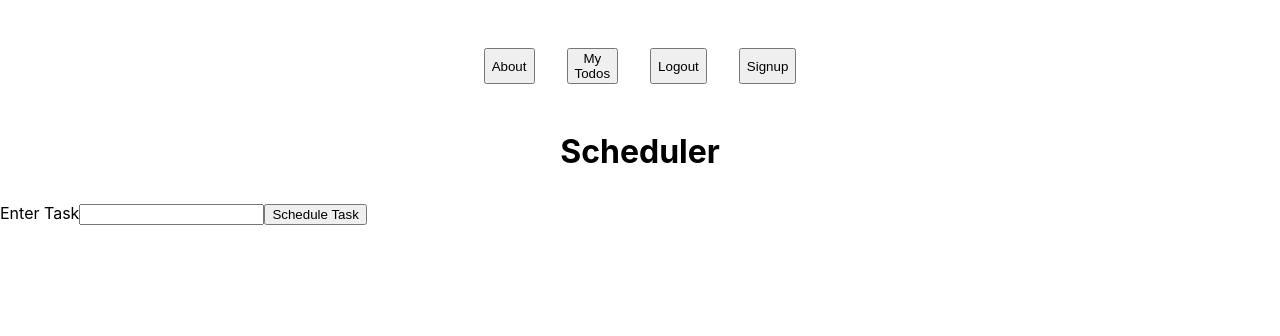
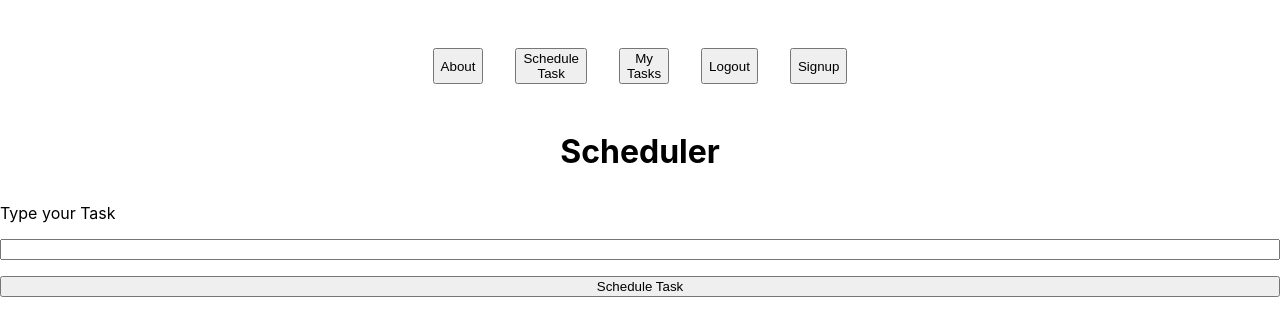
Before and after one commit to finiky/ToDo, a React (Create React App) app in the folder client/: page / in a window 1280 px wide. Shown: the top 336 px of the page. Built offline with nearby package versions, Linux system fonts and the light colour scheme; sample sign-in values are in the browser's storage.

Commit message:
implemented client and server for viewing tasks

```diff
--- a/client/src/App.js
+++ b/client/src/App.js
@@ -2,13 +2,14 @@ import React from "react";
 import { Routes, Route } from "react-router-dom";
 import Signup from "./components/Signup";
 import Login from "./components/Login";
-import Todos from "./components/Todos";
+import CreateTask from "./components/CreateTask";
+import ViewTasks from "./components/ViewTasks";
 import About from "./components/About";
 import LoginButton from "./components/LoginButton";
 import SignupButton from "./components/SignupButton";
 import AboutButton from "./components/AboutButton";
-import MyTodosButton from "./components/MyTodosButton";
-
+import CreateTaskButton from "./components/CreateTaskButton";
+import MyTasksButton from "./components/ViewTasksButton";
 import styles from "./components/App.module.css";
 
 function App() {
@@ -16,15 +17,17 @@ function App() {
     <div>
       <div className={styles.header}>
         <AboutButton />
-        <MyTodosButton />
+        <CreateTaskButton />
+        <MyTasksButton />
         <LoginButton />
         <SignupButton />
       </div>
       <Routes>
-        <Route exact path="/" element={<Todos />} />
+        <Route exact path="/" element={<CreateTask />} />
         <Route exact path="/about" element={<About />} />
         <Route exact path="/signup" element={<Signup />} />
         <Route exact path="/login" element={<Login />} />
+        <Route exact path="/mytasks/:id" element={<ViewTasks />} />
       </Routes>
     </div>
   );
--- a/client/src/components/App.module.css
+++ b/client/src/components/App.module.css
@@ -4,7 +4,7 @@
 .header {
   margin: 3rem auto;
   display: grid;
-  grid-template-columns: min-content min-content min-content min-content;
+  grid-template-columns: min-content min-content min-content min-content min-content ;
   column-gap: 2rem;
   align-content: center;
   justify-content: center;
--- a/client/src/components/Todos.js
+++ b/client/src/components/CreateTask.js
@@ -1,8 +1,8 @@
 import { useState, useEffect } from "react";
 import { useNavigate } from "react-router-dom";
-import styles from "./Todos.module.css";
+import styles from "./CreateTask.module.css";
 
-const Todos = () => {
+const CreateTask = () => {
   const [task, setTask] = useState("");
   const token = localStorage.getItem("x-auth-token");
   const id = localStorage.getItem("id");
@@ -29,8 +29,8 @@ const Todos = () => {
     <div>
       <h1 className={styles.h1}>Scheduler</h1>
       <div>
-        <form onSubmit={(e) => handleSubmit(e)}>
-          <label htmlFor="task">Enter Task</label>
+        <form className={styles.form} onSubmit={(e) => handleSubmit(e)}>
+          <label htmlFor="task">Type your Task</label>
           <input
             id="task"
             type="text"
@@ -43,4 +43,4 @@ const Todos = () => {
     </div>
   );
 };
-export default Todos;
+export default CreateTask;
--- /dev/null
+++ b/client/src/components/CreateTask.module.css
@@ -0,0 +1,14 @@
+.h1,
+.h2 {
+  margin: 2rem auto;
+  text-align: center;
+}
+
+.form {
+  margin: 0 auto;
+  display: grid;
+  grid-template-columns: 1fr;
+  row-gap: 1rem;
+  grid-template-rows: max-content max-content max-content max-content;
+
+}
--- a/client/src/components/MyTodosButton.js
+++ b/client/src/components/CreateTaskButton.js
@@ -1,14 +1,14 @@
 import {useNavigate } from "react-router-dom";
-const MyTodosButton = () => {
+const CreateTaskButton = () => {
   const navigate = useNavigate();
   const handleClick = () => {
     navigate("/");
   };
   return (
     <button type="button" onClick={handleClick}>
-      My Todos
+      Schedule Task
     </button>
   );
 };
 
-export default MyTodosButton;
+export default CreateTaskButton;
--- a/client/src/components/Todos.module.css
+++ /dev/null
@@ -1,5 +0,0 @@
-.h1,
-.h2 {
-  margin: 2rem auto;
-  text-align: center;
-}
--- /dev/null
+++ b/client/src/components/ViewTasks.js
@@ -0,0 +1,24 @@
+import { useState, useEffect } from "react";
+import { useParams } from "react-router-dom";
+const ViewTasks = () => {
+  const { id } = useParams();
+  const [tasks, setTasks] = useState([]);
+  const fetchData = async () => {
+    const response = await fetch(`http://localhost:5000/mytasks/${id}`);
+    const data = await response.json();
+    console.log(data);
+    setTasks(data);
+  };
+  useEffect(() => {
+    fetchData();
+  }, []);
+  return (
+    <ul>
+      {tasks.map((task) => {
+        return <li key={task.id}>{task.task}</li>;
+      })}
+    </ul>
+  );
+};
+
+export default ViewTasks;
--- /dev/null
+++ b/client/src/components/ViewTasksButton.js
@@ -0,0 +1,13 @@
+import { useNavigate } from "react-router-dom";
+const MyTasksButton = () => {
+  const navigate = useNavigate();
+  const handleClick = () => {
+    const id = localStorage.getItem("id");
+    if (id) {
+      navigate(`/mytasks/${id}`);
+    }
+  };
+  return <button onClick={handleClick}>My Tasks</button>;
+};
+
+export default MyTasksButton;
```
Also changed, not shown: client/src/components/List.js (deleted, +0 -16 lines), 2 other files (tests, documents, lock files or other folders).
